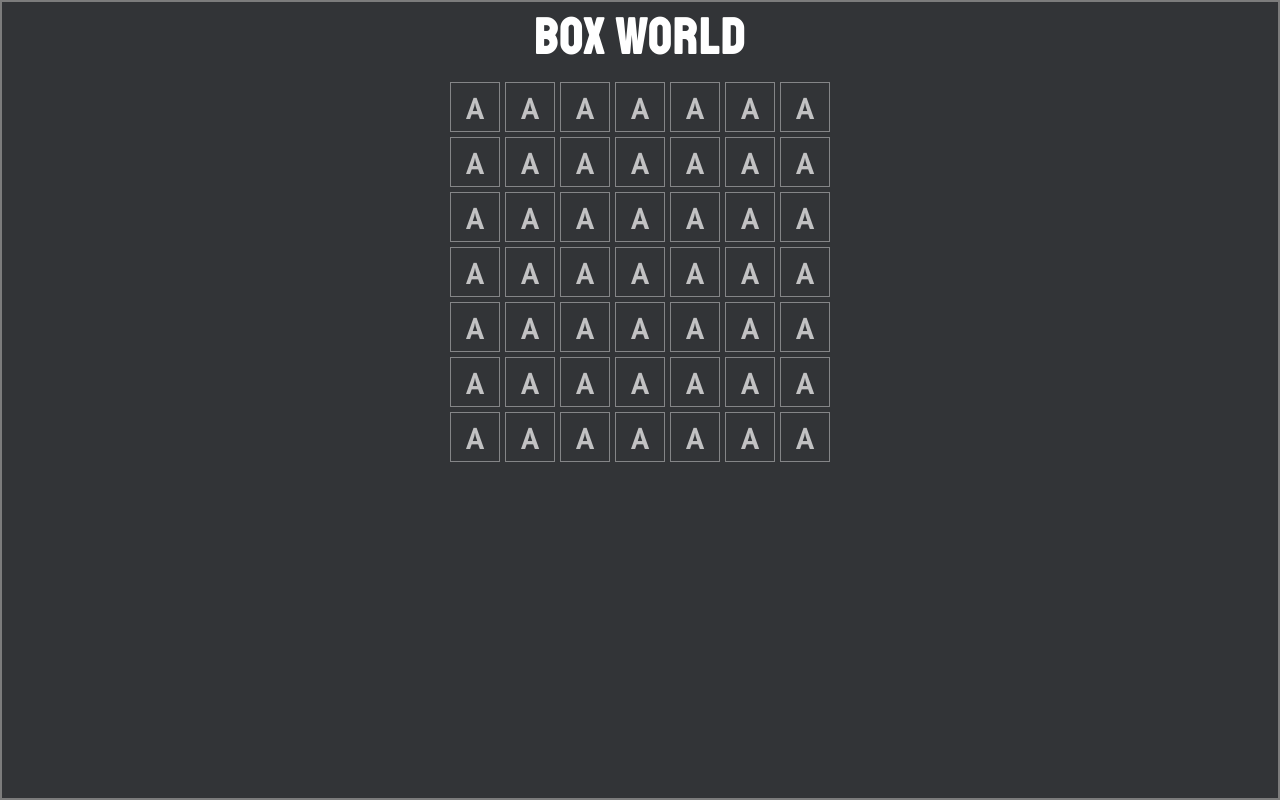
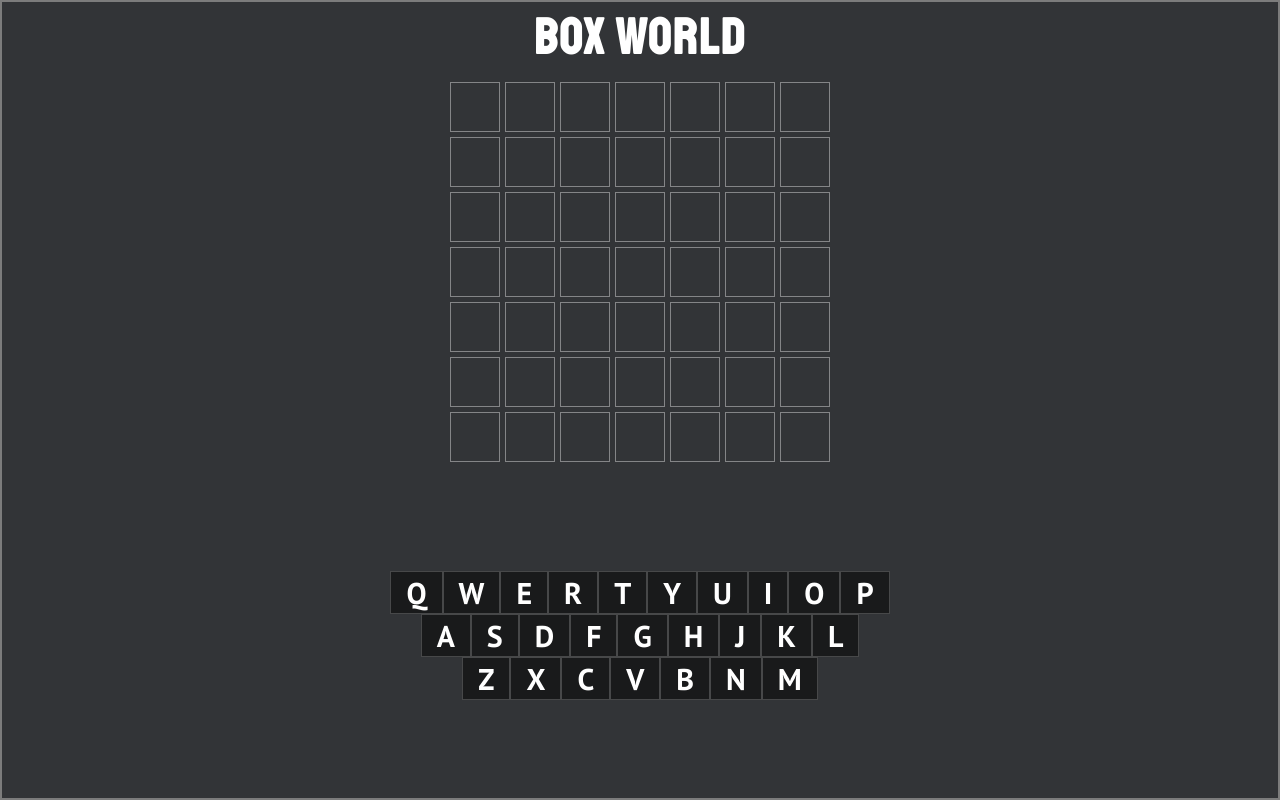
Before and after one commit to kartikth40/box_world, a React (Create React App) app: page / in a window 1280 px wide. Built offline with nearby package versions, Linux system fonts and the light colour scheme.

Commit message:
added footer keyboard

```diff
--- /dev/null
+++ b/src/components/Footer/index.jsx
@@ -0,0 +1,43 @@
+import React from 'react'
+import './style.css'
+
+const index = () => {
+  return (
+    <footer className="keyboard-footer">
+      <div className="keyboard-row keyboard-row-1st">
+        <div className="key">q</div>
+        <div className="key">w</div>
+        <div className="key">e</div>
+        <div className="key">r</div>
+        <div className="key">t</div>
+        <div className="key">y</div>
+        <div className="key">u</div>
+        <div className="key">i</div>
+        <div className="key">o</div>
+        <div className="key">p</div>
+      </div>
+      <div className="keyboard-row keyboard-row-2nd">
+        <div className="key">a</div>
+        <div className="key">s</div>
+        <div className="key">d</div>
+        <div className="key">f</div>
+        <div className="key">g</div>
+        <div className="key">h</div>
+        <div className="key">j</div>
+        <div className="key">k</div>
+        <div className="key">l</div>
+      </div>
+      <div className="keyboard-row keyboard-row-3rd">
+        <div className="key">z</div>
+        <div className="key">x</div>
+        <div className="key">c</div>
+        <div className="key">v</div>
+        <div className="key">b</div>
+        <div className="key">n</div>
+        <div className="key">m</div>
+      </div>
+    </footer>
+  )
+}
+
+export default index
--- /dev/null
+++ b/src/components/Footer/style.css
@@ -0,0 +1,28 @@
+.keyboard-footer {
+  height: calc(100vh - 400px - 70px - 4px);
+  display: flex;
+  flex-direction: column;
+  align-items: center;
+  justify-content: center;
+}
+
+.keyboard-row {
+  display: flex;
+}
+
+.key {
+  font-weight: 700;
+  text-transform: uppercase;
+  font-size: 30px;
+  padding: 1px 15px;
+  background-color: rgba(0, 0, 0, 0.5);
+  border: 1px solid rgba(255, 255, 255, 0.2);
+  user-select: none;
+  cursor: pointer;
+}
+.key:hover {
+  background-color: rgba(0, 0, 0, 0.8);
+}
+.key:active {
+  transform: scale(1.1);
+}
--- a/src/components/Grid/index.jsx
+++ b/src/components/Grid/index.jsx
@@ -9,7 +9,7 @@ const index = () => {
     return (
       <div className="grid">
         {tiles.map((tileNo) => (
-          <div className={`tile tileNo${tileNo}`}>a</div>
+          <div tabindex="0" className={`tile tileNo${tileNo}`}></div>
         ))}
       </div>
     )
--- a/src/components/Grid/style.css
+++ b/src/components/Grid/style.css
@@ -22,7 +22,7 @@
   display: flex;
   justify-content: center;
   align-items: center;
-  cursor: pointer;
+  cursor: auto;
   user-select: none;
   font-size: 30px;
   font-weight: 700;
@@ -33,3 +33,10 @@
   color: rgba(255, 255, 255, 1);
   border: 2px solid rgba(255, 255, 255, 0.7);
 }
+
+.tile:active,
+.tile:focus-within {
+  background-color: rgba(255, 255, 255, 0.1);
+  color: rgba(255, 255, 255, 1);
+  border: 2px solid rgba(255, 255, 255, 0.7);
+}
--- a/src/pages/Home/index.jsx
+++ b/src/pages/Home/index.jsx
@@ -1,6 +1,7 @@
 import React from 'react'
 import Header from '../../components/Header'
 import Grid from '../../components/Grid'
+import Footer from '../../components/Footer'
 import './style.css'
 
 const index = () => {
@@ -12,6 +13,7 @@ const index = () => {
         <Grid />
         <div className="right-of-grid"></div>
       </section>
+      <Footer />
     </main>
   )
 }
```
